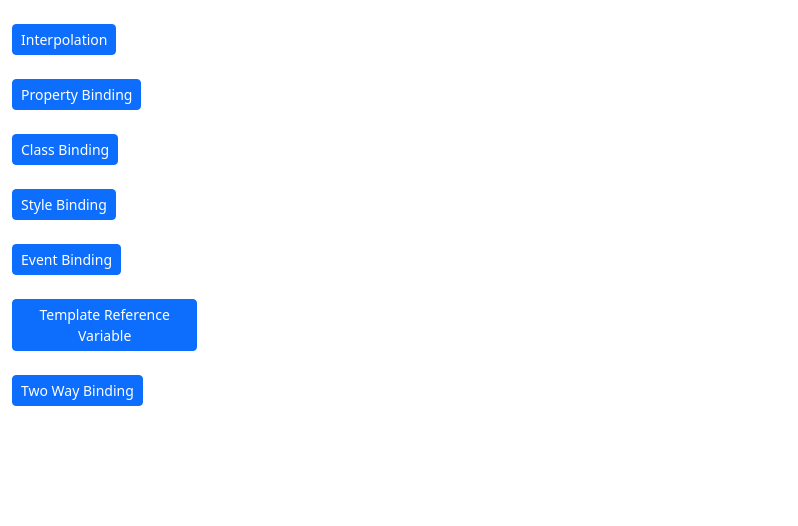
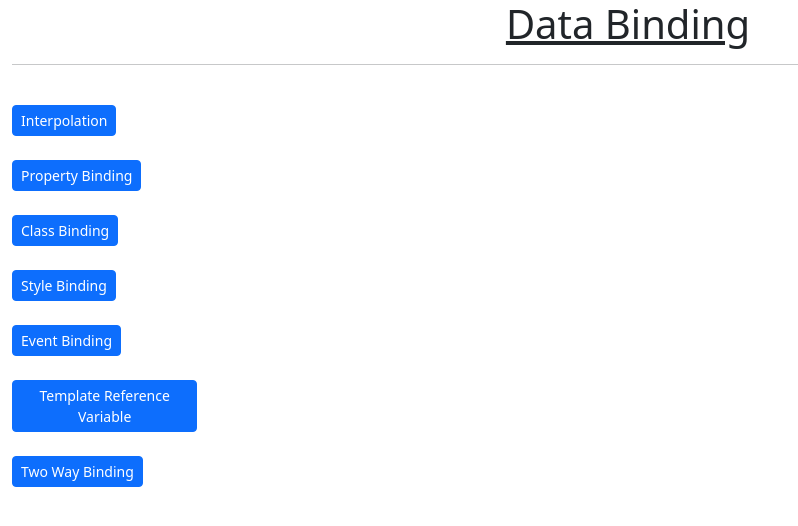
Before and after one commit to MohnishPurella/Angular, an Angular app in the folder binding-demo/: page / in a window 1280 px wide. Shown: the top 526 px of the page, without its empty margins (0-798 px from the left). Built offline with nearby package versions, Linux system fonts and the light colour scheme.

Commit message:
Data Binding

```diff
--- a/binding-demo/src/app/app.component.html
+++ b/binding-demo/src/app/app.component.html
@@ -1,5 +1,11 @@
 <div class="container-fluid row">
-  <div class="col-sm-12"><br></div>
+  <div class="col-sm-12 text-center">
+    <h1>
+      <u>Data Binding</u>
+    </h1>
+    <hr>
+    <br>
+  </div>
   <div class="col-sm-2">
     <div class="row">
       <div class="col-sm-12">
```
